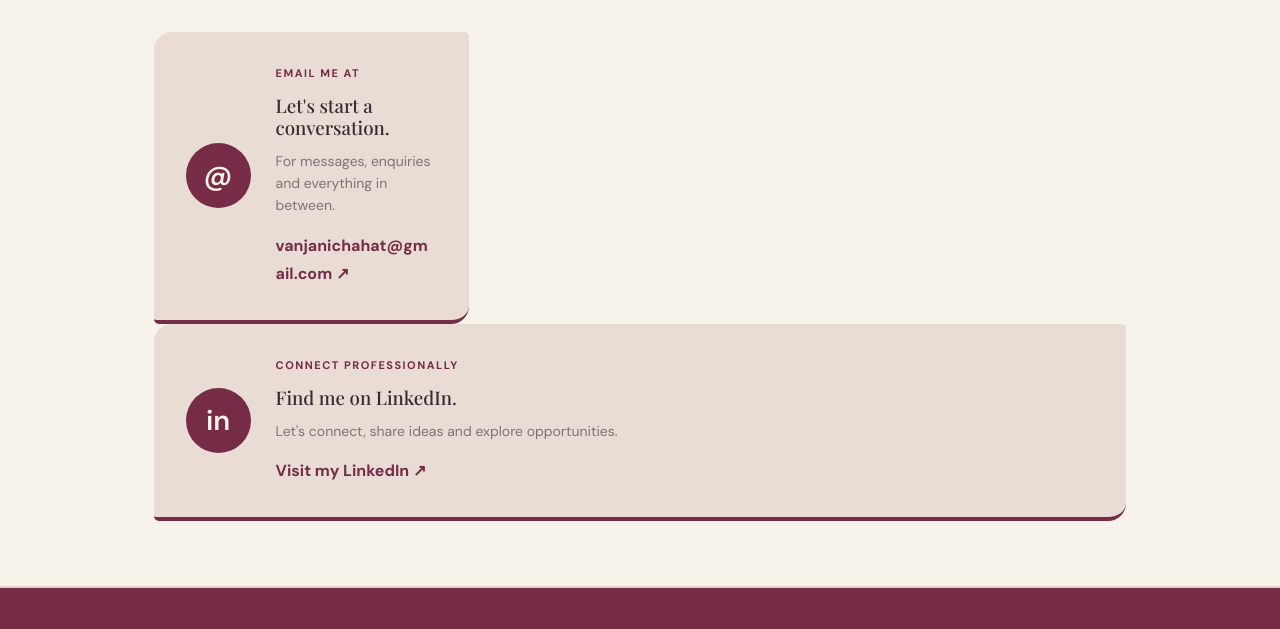
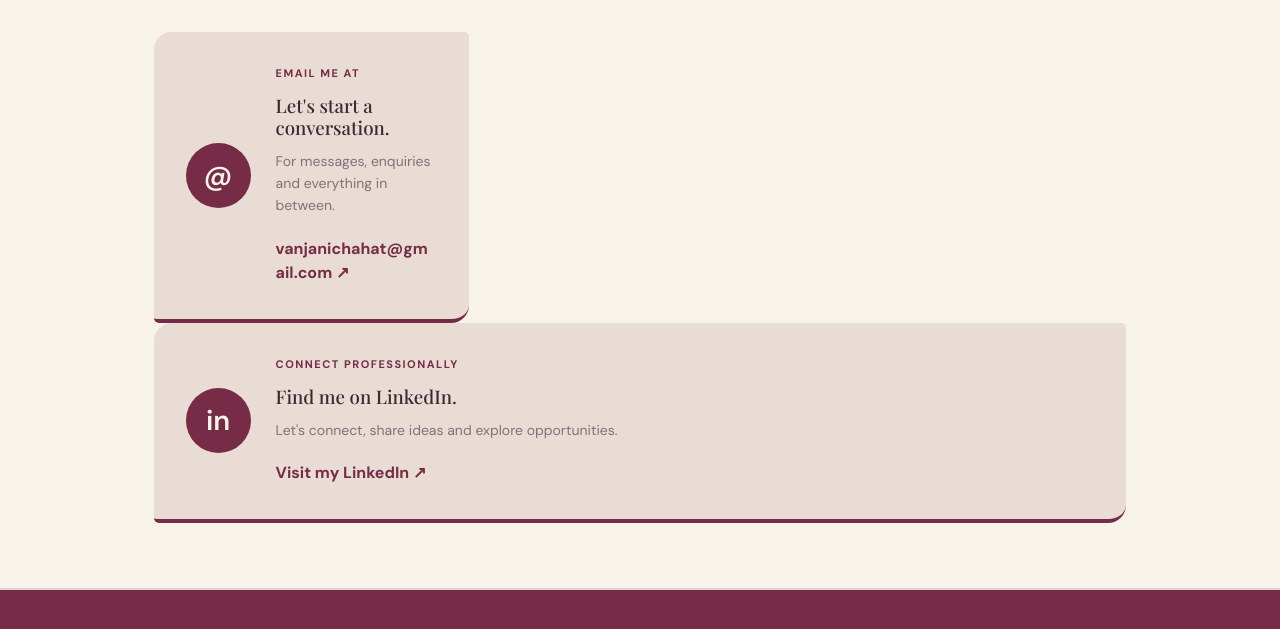
Before and after one commit to chahatvanjani/chahatvanjani.github.io, a plain HTML site: page contact.html in a window 1280 px wide. Shown: the part 687-1316 px from the top of the page. Drawn offline with nearby package versions, Linux system fonts and the light colour scheme; a web font is replaced by a local one.

Commit message:
Update style.css

```diff
--- a/style.css
+++ b/style.css
@@ -938,3 +938,13 @@ footer p {
         font-size: 22px;
     }
 }
+.contact-card a {
+    display: inline-block;
+    margin-top: 5px;
+    line-height: 1.5;
+    overflow-wrap: anywhere;
+}
+
+.contact-card > div {
+    min-width: 0;
+}
```
